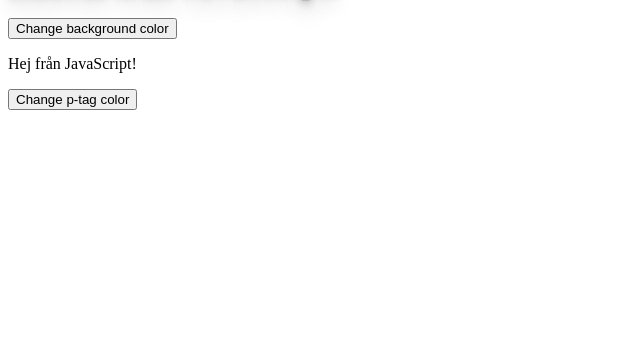
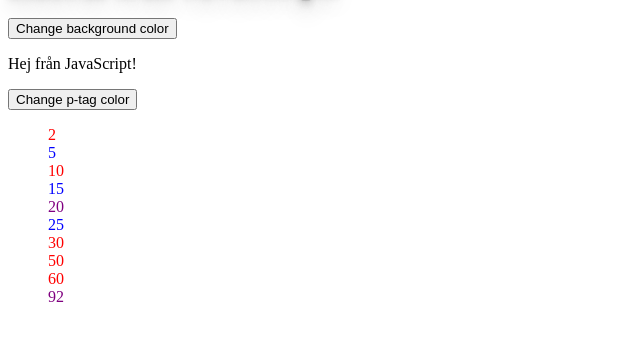
Before and after one commit to henrikvilhelmberglund/code, a plain HTML site: page Javascript 1/005/index.html in a window 1280 px wide. Shown: the part 62-402 px from the top of the page, without its empty margins (0-640 px from the left). Drawn offline with Linux system fonts and the light colour scheme.

Commit message:
for some reason didn't commit everything

```diff
--- a/Javascript 1/005/005_övningar.js
+++ b/Javascript 1/005/005_övningar.js
@@ -1,3 +1,5 @@
+
+/* Uppgift 1 */
 
 let body = document.querySelector("body");
 let hejP = document.createElement("p");
@@ -13,7 +15,6 @@ let myButton2 = document.createElement("button");
 myButton2.innerText = "Change p-tag color";
 myButton2.className = "pColorButton";
 body.append(myButton2);
-
 
 function changeColor() {
   body.style.background = rgb(Math.random()*255, Math.random()*255, Math.random()*255);
@@ -34,3 +35,18 @@ function rgb(r, g, b){
 
 myButton.addEventListener("click", changeColor);
 myButton2.addEventListener("click", changePColor);
+
+/* Uppgift 2+2.5 */
+
+const numArray = [2,5,10,15,20,25,30,50,60,92];
+let myUl = document.createElement("ul");
+body.append(myUl);
+numArray.forEach((number, i) => {
+  let myIl = document.createElement("il");
+  myIl.innerText = `${number}\n`;
+  myIl.style.color =
+  (i+1) % 5 === 0 ? "purple" :
+  number % 2 === 0 ? "red" :
+  "blue";
+  myUl.append(myIl);
+});
```
Also changed, not shown: Javascript 1/005/index.html (+1 -0 lines).
